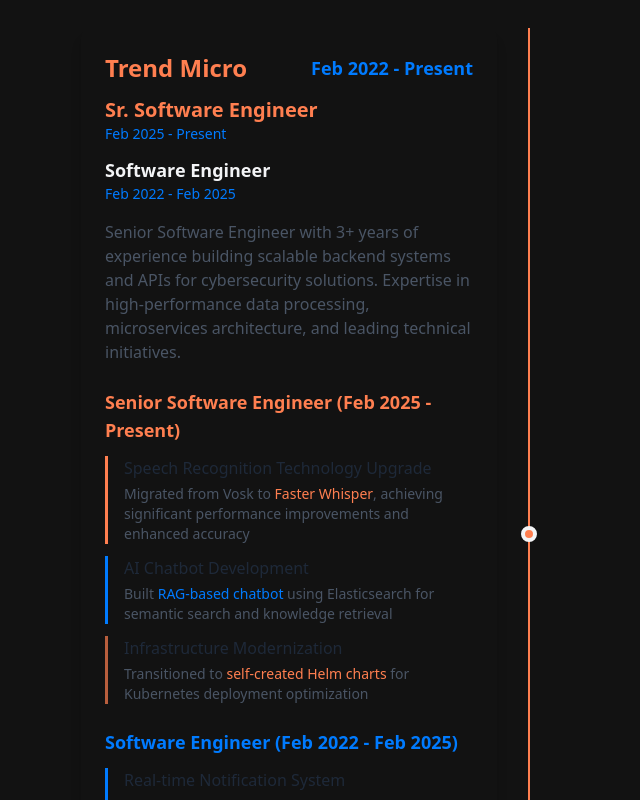
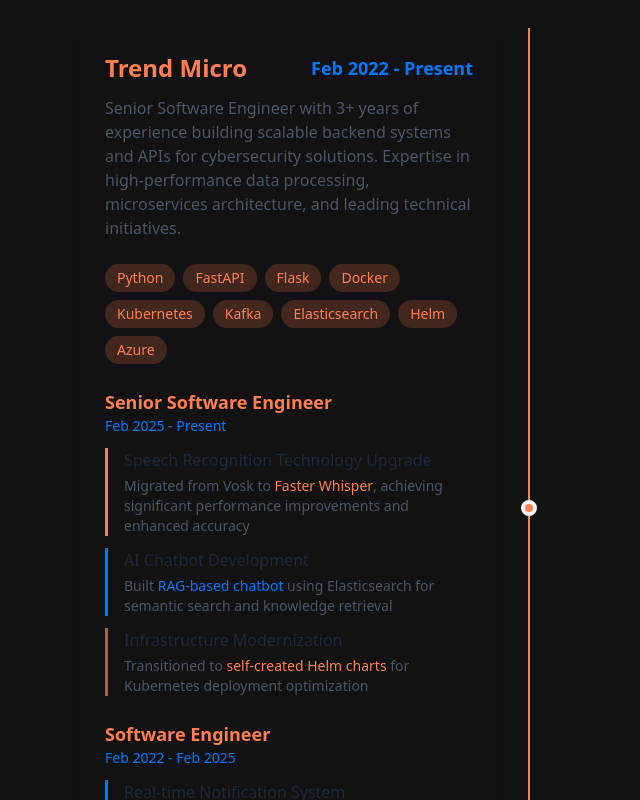
Before and after one commit to J-I-P/jyp-dev, a Next.js app: page / in a window 1280 px wide. Shown: the part 1380-2180 px from the top of the page, without its empty margins (111-751 px from the left). Built offline with nearby package versions, Linux system fonts and the light colour scheme.

Commit message:
refactor: update experience section for clarity and enhance skills display

```diff
--- a/components/HomePage.tsx
+++ b/components/HomePage.tsx
@@ -4,7 +4,7 @@
 import Link from 'next/link';
 import { useState, useEffect } from 'react';
 // Import necessary icons
-import { Download, TerminalSquare, Sun, Moon, Menu, Code, Database, Server, Container, Settings, Search, Zap, FileCode, Rocket, Building, TrendingUp, GitBranch, Wrench, Cloud, ExternalLink, Mail, ChevronUp } from 'lucide-react';
+import { Download, TerminalSquare, Sun, Moon, Menu, Code, Database, Server, Container, Zap, Rocket, Building, TrendingUp, GitBranch, Wrench, Cloud, Mail, ChevronUp } from 'lucide-react';
 // Import brand icons
 import { SiPython, SiTypescript, SiFastapi, SiFlask, SiDjango, SiDocker, SiKubernetes, SiHelm, SiElasticsearch, SiApachekafka, SiAmazon, SiFluentd, SiMysql, SiGithub, SiLinkedin } from 'react-icons/si';
 
@@ -240,7 +240,7 @@
             <div className="max-w-4xl mx-auto">
               <div className="relative">
                 {/* Timeline line - matches experience item height */}
-                <div className="absolute left-8 md:left-1/2 transform md:-translate-x-px top-0 h-255 w-0.5 bg-primary-accent"></div>
+                <div className="absolute left-8 md:left-1/2 transform md:-translate-x-px top-0 h-234 w-0.5 bg-primary-accent"></div>
 
                 {/* Experience Item */}
                 <div className="relative flex items-center mb-8">
@@ -255,13 +255,6 @@
                         <span className="text-lg font-semibold text-secondary-accent">Feb 2022 - Present</span>
                       </div>
 
-                      <div className="mb-4">
-                        <h4 className="text-xl font-semibold text-primary-accent">Sr. Software Engineer</h4>
-                        <p className="text-sm text-secondary-accent mb-2">Feb 2025 - Present</p>
-
-                        <h4 className="text-lg font-semibold mt-3">Software Engineer</h4>
-                        <p className="text-sm text-secondary-accent">Feb 2022 - Feb 2025</p>
-                      </div>
 
                       <p className="text-gray-600 dark:text-gray-400 mb-6">
                         Senior Software Engineer with 3+ years of experience building scalable backend systems and APIs
@@ -269,11 +262,24 @@
                         and leading technical initiatives.
                       </p>
 
+                      <div className="flex flex-wrap gap-2 mb-6">
+                        <span className="px-3 py-1 bg-primary-accent/20 text-primary-accent rounded-full text-sm">Python</span>
+                        <span className="px-3 py-1 bg-primary-accent/20 text-primary-accent rounded-full text-sm">FastAPI</span>
+                        <span className="px-3 py-1 bg-primary-accent/20 text-primary-accent rounded-full text-sm">Flask</span>
+                        <span className="px-3 py-1 bg-primary-accent/20 text-primary-accent rounded-full text-sm">Docker</span>
+                        <span className="px-3 py-1 bg-primary-accent/20 text-primary-accent rounded-full text-sm">Kubernetes</span>
+                        <span className="px-3 py-1 bg-primary-accent/20 text-primary-accent rounded-full text-sm">Kafka</span>
+                        <span className="px-3 py-1 bg-primary-accent/20 text-primary-accent rounded-full text-sm">Elasticsearch</span>
+                        <span className="px-3 py-1 bg-primary-accent/20 text-primary-accent rounded-full text-sm">Helm</span>
+                        <span className="px-3 py-1 bg-primary-accent/20 text-primary-accent rounded-full text-sm">Azure</span>
+                      </div>
+
                       <div className="space-y-6 mb-4">
 
                         {/* Senior Software Engineer Projects */}
                         <div>
-                          <h5 className="text-lg font-semibold text-primary-accent mb-3">Senior Software Engineer (Feb 2025 - Present)</h5>
+                          <h5 className="text-lg font-semibold text-primary-accent">Senior Software Engineer</h5>
+                          <p className="text-sm text-secondary-accent mb-3">Feb 2025 - Present</p>
                           <div className="space-y-3">
                             <div className="border-l-3 border-primary-accent pl-4">
                               <h6 className="font-medium text-gray-800 dark:text-gray-200 mb-1">Speech Recognition Technology Upgrade</h6>
@@ -292,7 +298,8 @@
 
                         {/* Software Engineer Projects */}
                         <div>
-                          <h5 className="text-lg font-semibold text-secondary-accent mb-3">Software Engineer (Feb 2022 - Feb 2025)</h5>
+                          <h5 className="text-lg font-semibold text-primary-accent">Software Engineer</h5>
+                          <p className="text-sm text-secondary-accent mb-3">Feb 2022 - Feb 2025</p>
                           <div className="space-y-3">
                             <div className="border-l-3 border-secondary-accent pl-4">
                               <h6 className="font-medium text-gray-800 dark:text-gray-200 mb-1">Real-time Notification System</h6>
@@ -305,16 +312,6 @@
                           </div>
                         </div>
 
-                      </div>
-
-                      <div className="flex flex-wrap gap-2">
-                        <span className="px-3 py-1 bg-primary-accent/20 text-primary-accent rounded-full text-sm">Python</span>
-                        <span className="px-3 py-1 bg-primary-accent/20 text-primary-accent rounded-full text-sm">FastAPI</span>
-                        <span className="px-3 py-1 bg-primary-accent/20 text-primary-accent rounded-full text-sm">Flask</span>
-                        <span className="px-3 py-1 bg-primary-accent/20 text-primary-accent rounded-full text-sm">Docker</span>
-                        <span className="px-3 py-1 bg-primary-accent/20 text-primary-accent rounded-full text-sm">Kubernetes</span>
-                        <span className="px-3 py-1 bg-primary-accent/20 text-primary-accent rounded-full text-sm">Kafka</span>
-                        <span className="px-3 py-1 bg-primary-accent/20 text-primary-accent rounded-full text-sm">Elasticsearch</span>
                       </div>
                     </div>
                   </div>
```
